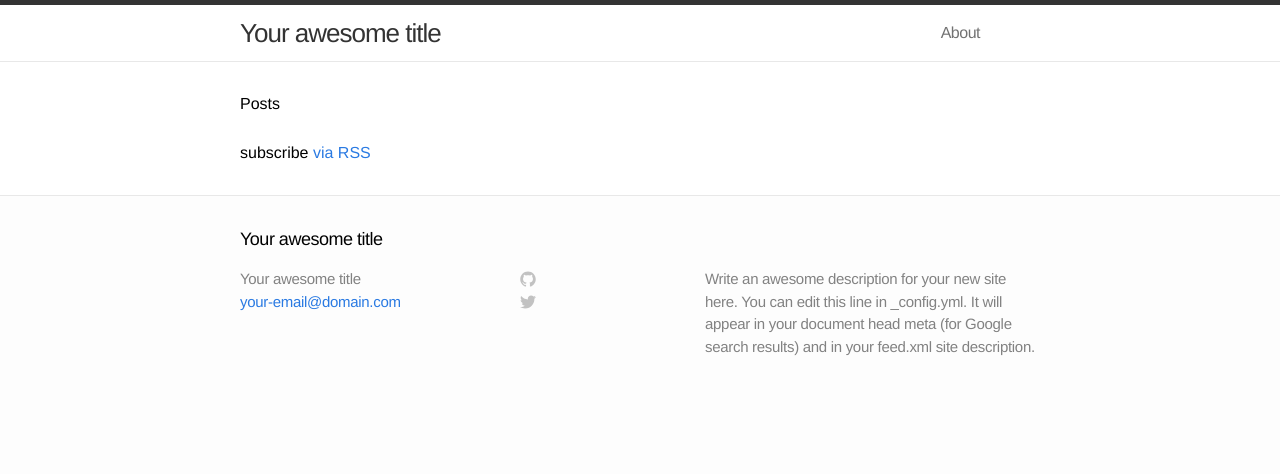
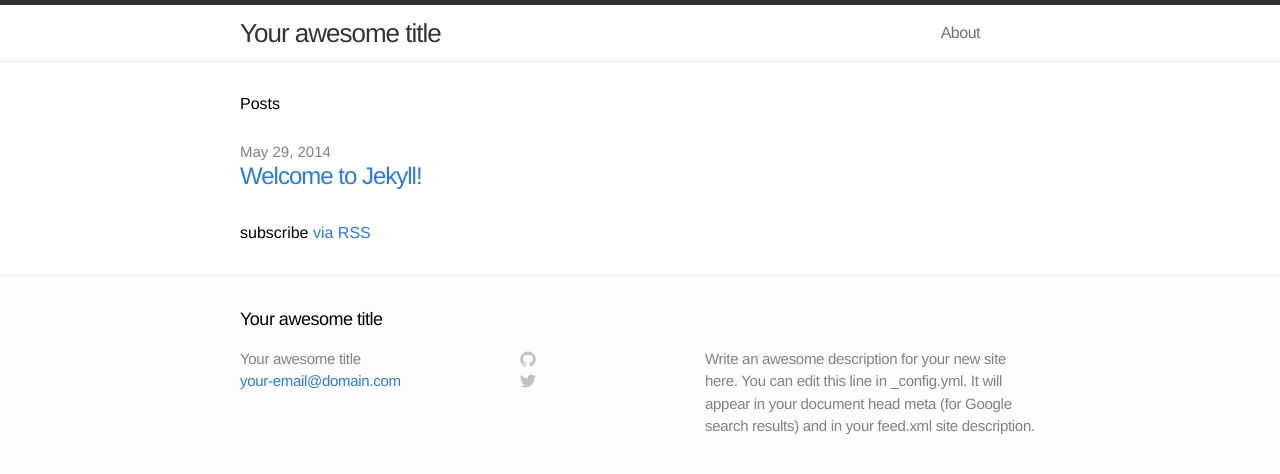
Before and after one commit to lehudgins/lehudgins.github.io, a Jekyll site: the page built from index.html, in a window 1280 px wide. Shown: the top 474 px of the page. Built offline with Jekyll 4.4.1, drawn with Linux system fonts in a browser that asks for light colours; a file with an impossible date is left out.

Commit message:
fix bad date from prose

```diff
--- a/_posts/2014-05-29-welcome-to-jekyll.markdown
+++ b/_posts/2014-05-29-welcome-to-jekyll.markdown
@@ -1,7 +1,7 @@
 ---
 layout: post
 title: "Welcome to Jekyll!"
-date: {}
+date: 2014-05-29 12:09:03
 categories: jekyll update
 published: true
 ---
```
